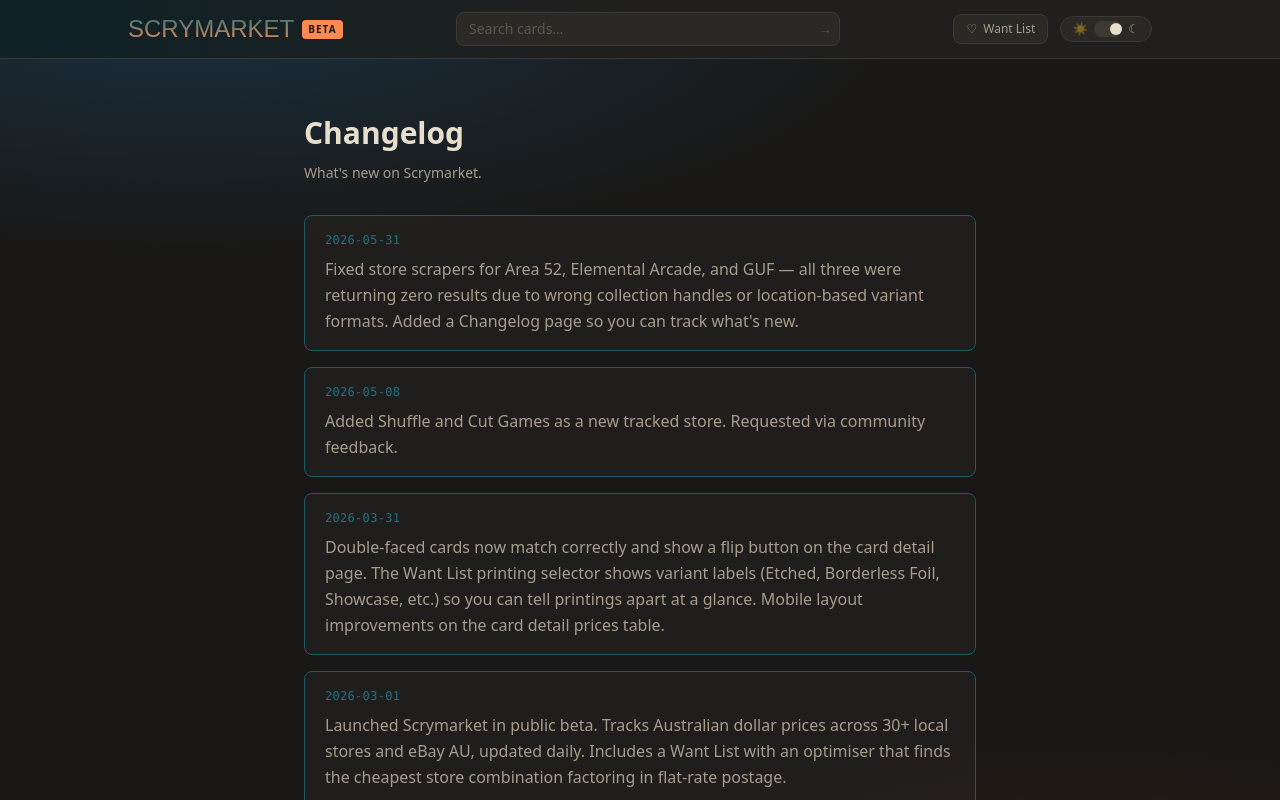
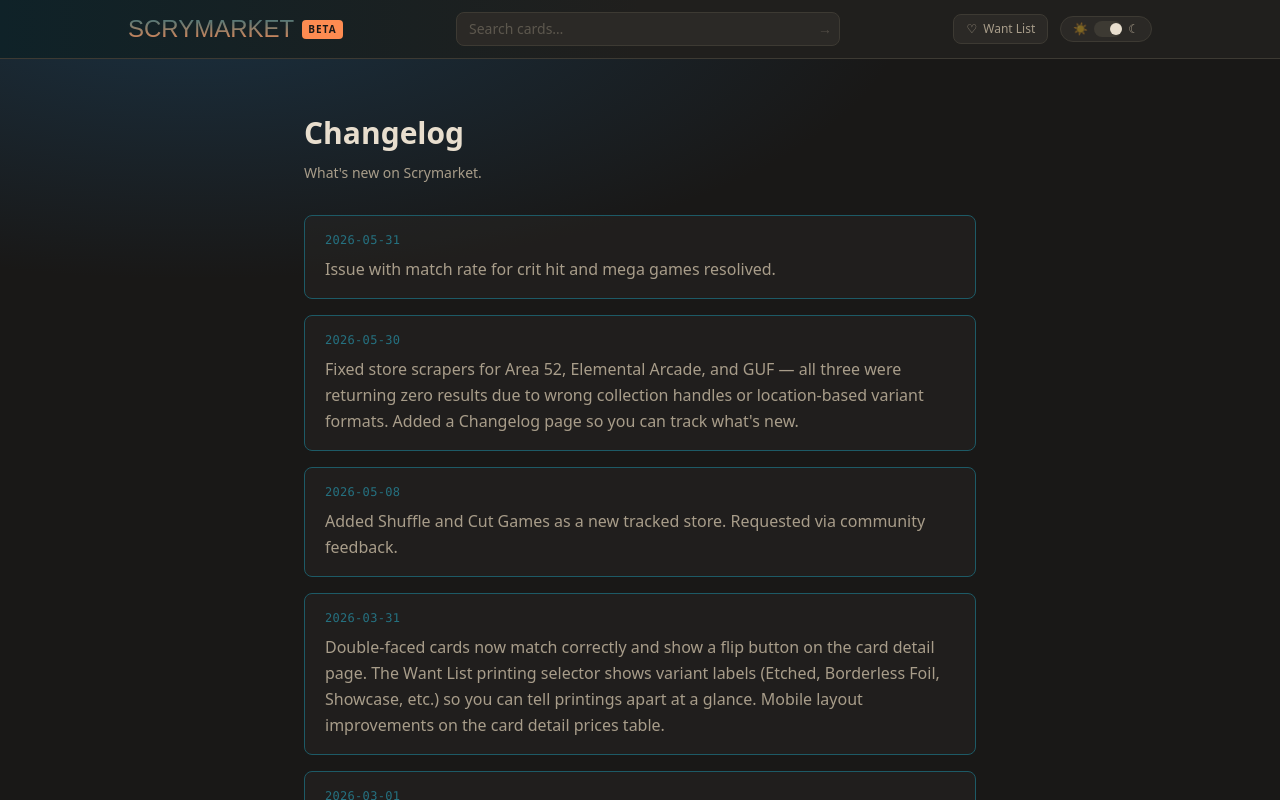
Before and after one commit to luperr/mtg-au-tracker, a Next.js app in the folder apps/web/: page /changelog in a window 1280 px wide. Shown: the top 800 px of the page. Built offline with nearby package versions, Linux system fonts and the light colour scheme; a web font is replaced by a local one.

Commit message:
merge main into branch.  Add changelog for branch

```diff
--- a/apps/web/src/app/changelog/page.tsx
+++ b/apps/web/src/app/changelog/page.tsx
@@ -8,6 +8,10 @@ export const metadata: Metadata = {
 const entries: { date: string; text: string }[] = [
   {
     date: "2026-05-31",
+    text: "Issue with match rate for crit hit and mega games resolived.",
+  },
+  {
+    date: "2026-05-30",
     text: "Fixed store scrapers for Area 52, Elemental Arcade, and GUF — all three were returning zero results due to wrong collection handles or location-based variant formats. Added a Changelog page so you can track what's new.",
   },
   {
```
